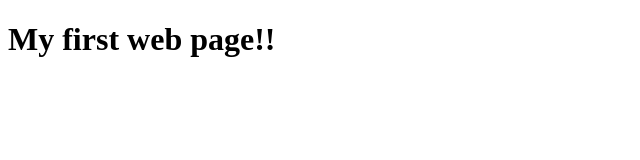
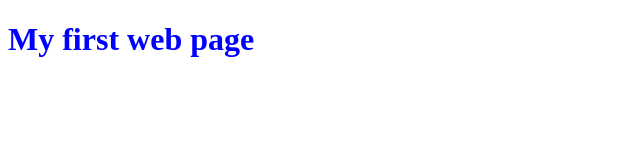
Before and after one commit to KhavyaForge/welcome, a plain HTML site: page index.html in a window 1280 px wide. Shown: the whole page, without its empty margins (0-640 px from the left). Drawn offline with Linux system fonts and the light colour scheme.

Commit message:
I have added some

```diff
--- a/index.html
+++ b/index.html
@@ -3,6 +3,6 @@
         <title>web page</title>
     </head>
     <body>
-        <h1>My first web page!!</h1>
+        <h1 style= "color:blue">My first web page</h1>
     </body>
 </html>
```
